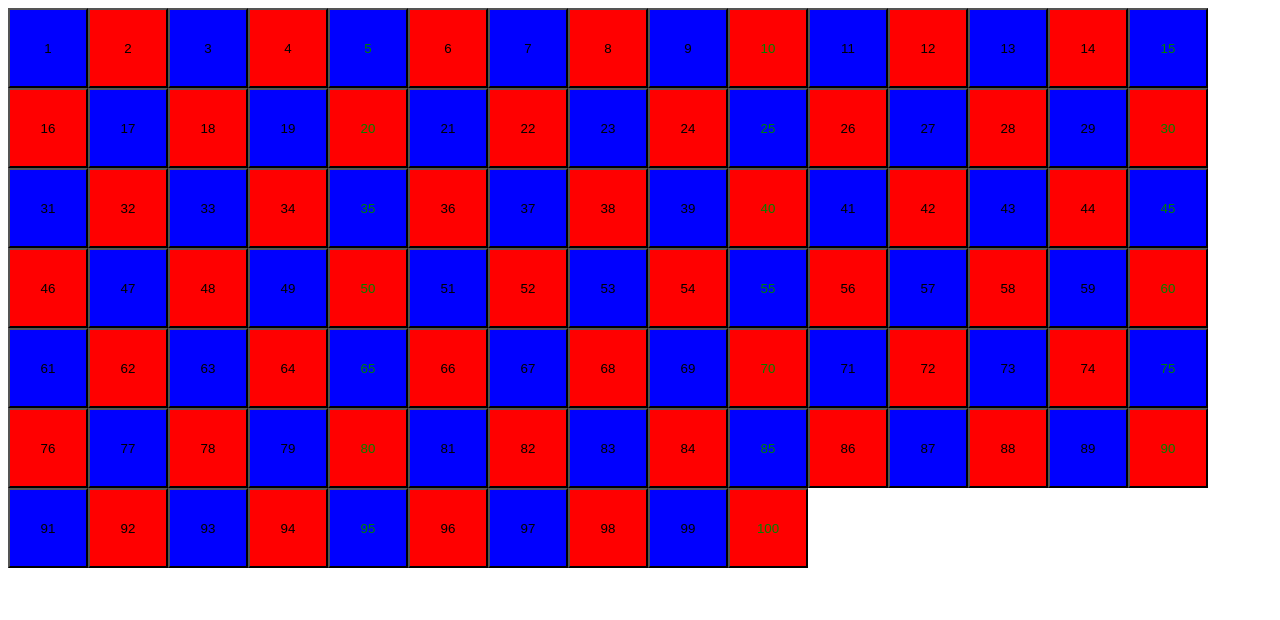
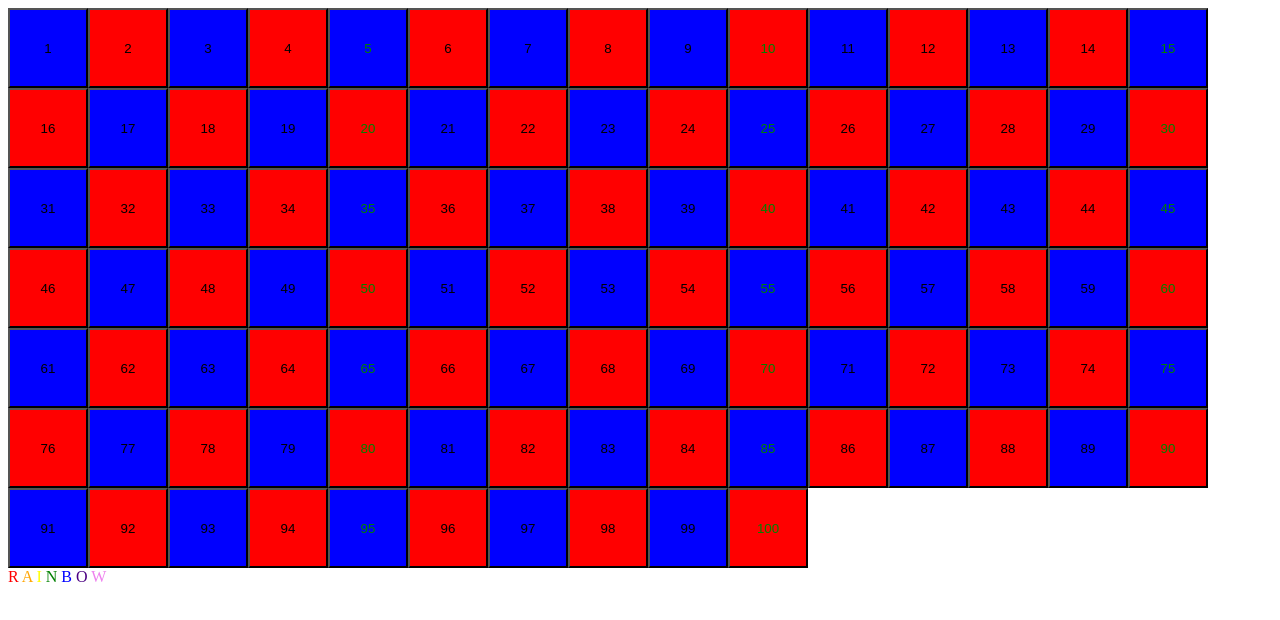
Before and after one commit to JESUSRAAD/DOM, a plain HTML site: page index.html in a window 1280 px wide. Drawn offline with Linux system fonts and the light colour scheme.

Commit message:
listo all

```diff
--- a/index.html
+++ b/index.html
@@ -7,6 +7,15 @@
 </head>
 <body>
     <section></section>
+    <div>
+        <span>R</span>
+        <span>A</span>
+        <span>I</span>
+        <span>N</span>
+        <span>B</span>
+        <span>O</span>
+        <span>W</span>
+    </div>
     <script src="main.js"></script>
 </body>
 </html>
--- a/main.js
+++ b/main.js
@@ -15,3 +15,11 @@
 
    }
 }
+
+const colors = ['red', 'orange', 'yellow', 'green', 'blue', 'indigo', 'violet'];
+const span= document.querySelectorAll("span")
+
+for (let i = 0; i < colors.length; i++) {
+    span[i].style.color=colors[i]
+
+}
```
